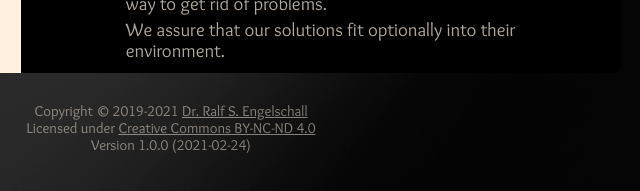
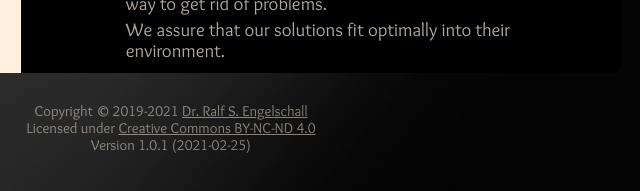
Before and after one commit to rse/true-manifesto, a website: page index.html in a window 1280 px wide. Shown: the part 1226-1417 px from the top of the page, 469-1109 px from the left. Drawn offline with Linux system fonts and the light colour scheme.

Commit message:
fix typo

```diff
--- a/index.html
+++ b/index.html
@@ -338,7 +338,7 @@
                                         <span lang="de">Wir wissen, daß &bdquo;schnelle Hacks&ldquo; keine echten Lösungen sind, sondern nur ein Weg, um Probleme loszuwerden.</span>
                                     </div>
                                     <div class="sentence">
-                                        <span lang="en">We assure that our solutions fit optionally into their environment.</span>
+                                        <span lang="en">We assure that our solutions fit optimally into their environment.</span>
                                         <span lang="de">Wir stellen sicher, daß sich unsere Lösungen optimal in ihre Umgebung einfügen.</span>
                                     </div>
                                 </div>
@@ -844,7 +844,7 @@
             <div class="footer">
                 Copyright &copy; 2019-2021 <a href="http://engelschall.com">Dr. Ralf S. Engelschall</a><br/>
                 Licensed under <a href="https://creativecommons.org/licenses/by-nc-nd/4.0/">Creative Commons BY-NC-ND 4.0</a><br/>
-                Version 1.0.0 (2021-02-24)
+                Version 1.0.1 (2021-02-25)
             </div>
         </div>
     </body>
```
